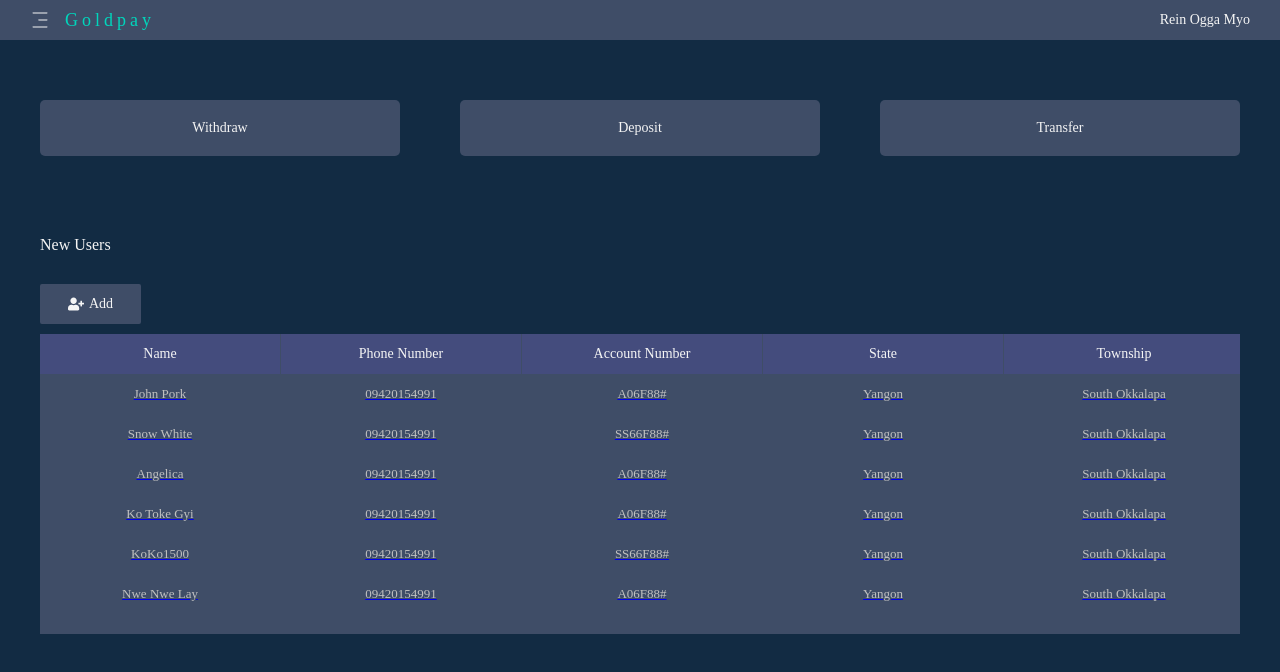
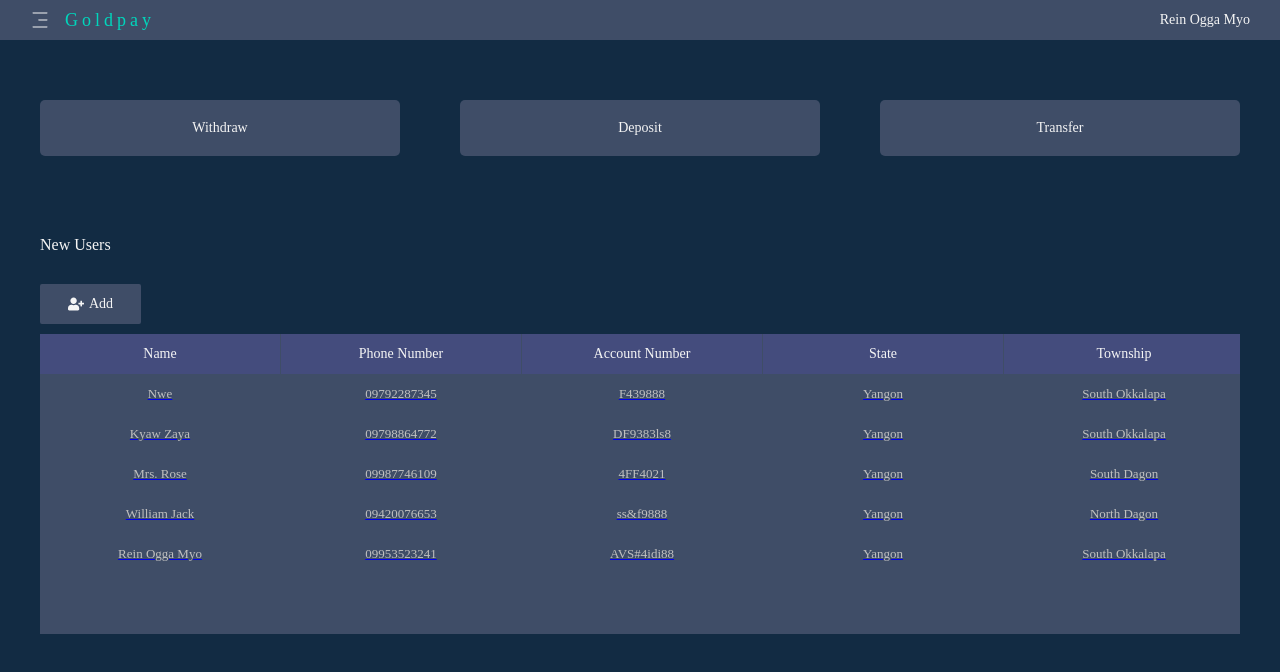
Before and after one commit to juniaaaa133/goldpay-theBankingProj, a Next.js app: page / in a window 1280 px wide. Shown: the top 672 px of the page. Built offline with nearby package versions, Linux system fonts and the light colour scheme; sample sign-in values are in the browser's storage; a web font is replaced by a local one.

Commit message:
Updated user table data

```diff
--- a/src/app/page.tsx
+++ b/src/app/page.tsx
@@ -9,7 +9,6 @@ let route = useRouter();
 
 useEffect(()=>{
 if(window.localStorage !== undefined){
-  console.log(sessionStorage.getItem('hi') , 'ss');
   if(sessionStorage.getItem('auth') == null){
     route.push('/login')
   }
--- a/src/components/home/HomePage.tsx
+++ b/src/components/home/HomePage.tsx
@@ -3,22 +3,25 @@ import Cta from '../cta/Cta'
 import Table from '../table/UserTable'
 import { FaUserPlus } from "react-icons/fa";
 import Link from 'next/link';
-import { dummy_table_data } from '@/data';
+import { dummy_users } from '@/data';
 
 const HomePage = () => {
 
 let [tableData,setTableData] = useState<{
-  id : number,
-name : string,
-phone_number : string,
-account_number : string,
-state : string,
-township: string,
-role : string,
-}[]>([]);
+  id: number ,
+  name : string,
+  phone : string,
+  amount : number,
+  account_no : string,
+  state : string,
+  township: string,
+  role : string,
+  }[]>([]);
 
+//Fetch api data in real time;
 let FetchData = () => {
-let filtered_data = dummy_table_data
+//Fetched filtered api data instead of dummy data;
+let filtered_data = dummy_users
 .sort((a,b) => b.id - a.id)
 .filter((data,index: number) =>(
   index < 6
--- a/src/components/table/UserTable.tsx
+++ b/src/components/table/UserTable.tsx
@@ -3,14 +3,15 @@ import React from 'react'
 
 const Table = ({data,h} : {
   data : {
-    id : number,
-  name : string,
-  phone_number : string,
-  account_number : string,
-  state : string,
-  township: string,
-  role : string,
-  }[] ,
+    id: number ,
+    name : string,
+    phone : string,
+    amount : number,
+    account_no : string,
+    state : string,
+    township: string,
+    role : string,
+    }[] ,
   h : string,
 }) => {
 
@@ -30,8 +31,8 @@ const Table = ({data,h} : {
         data.map((table , index : number) => (
           <Link key={index} href={`/user-management/${table.id}`} className="trans tb-prnt ">
           <div className="tbd fontcl3 main-f ">{table.name}</div>
-          <div className="tbd fontcl3 main-f ">{table.phone_number}</div>
-          <div className="tbd fontcl3 main-f ">{table.account_number}</div>
+          <div className="tbd fontcl3 main-f ">{table.phone}</div>
+          <div className="tbd fontcl3 main-f ">{table.account_no}</div>
           <div className="tbd fontcl3 main-f ">{table.state}</div>
           <div className="tbd fontcl3 main-f ">{table.township}</div>
           <div className="tbd fontcl3 main-f ">{table.role}</div>
--- a/src/data/index.ts
+++ b/src/data/index.ts
@@ -1,121 +1,3 @@
-export const dummy_table_data : {
-    id : number,
-  name : string,
-  phone_number : string,
-  account_number : string,
-  state : string,
-  township: string,
-  role : string,
-  }[] = [
-  {
-    id : 1,
-    name : 'Rein Ogga Myo',
-    phone_number : '09420154991',
-    account_number : "A06F88#",
-    state : "Yangon",
-    township : "South Okkalapa",
-    role : "Admin"
-  },
-  {
-    id : 2,
-    name : 'Alex John',
-    phone_number : '09420154991',
-    account_number : "SS66F88#",
-    state : "Yangon",
-    township : "South Okkalapa",
-    role : "User"
-  },
-  {
-    id : 3,
-    name : 'Sofia Camellia',
-    phone_number : '09420154991',
-    account_number : "A06F88#",
-    state : "Yangon",
-    township : "South Okkalapa",
-    role : "User"
-  },
-  {
-    id : 4,
-    name : 'Rein Ogga Myo',
-    phone_number : '09420154991',
-    account_number : "A06F88#",
-    state : "Yangon",
-    township : "South Okkalapa",
-    role : "Admin"
-  },
-  {
-    id : 5,
-    name : 'Alex John',
-    phone_number : '09420154991',
-    account_number : "SS66F88#",
-    state : "Yangon",
-    township : "South Okkalapa",
-    role : "User"
-  },
-  {
-    id : 6,
-    name : 'Sofia Camellia',
-    phone_number : '09420154991',
-    account_number : "A06F88#",
-    state : "Yangon",
-    township : "South Okkalapa",
-    role : "User"
-  },
-  {
-    id : 7,
-    name : 'Nwe Nwe Lay',
-    phone_number : '09420154991',
-    account_number : "A06F88#",
-    state : "Yangon",
-    township : "South Okkalapa",
-    role : "Admin"
-  },
-  {
-    id : 8,
-    name : 'KoKo1500',
-    phone_number : '09420154991',
-    account_number : "SS66F88#",
-    state : "Yangon",
-    township : "South Okkalapa",
-    role : "User"
-  },
-  {
-    id : 9,
-    name : 'Ko Toke Gyi',
-    phone_number : '09420154991',
-    account_number : "A06F88#",
-    state : "Yangon",
-    township : "South Okkalapa",
-    role : "User"
-  },
-  {
-    id : 10,
-    name : 'Angelica',
-    phone_number : '09420154991',
-    account_number : "A06F88#",
-    state : "Yangon",
-    township : "South Okkalapa",
-    role : "Admin"
-  },
-  {
-    id : 11,
-    name : 'Snow White',
-    phone_number : '09420154991',
-    account_number : "SS66F88#",
-    state : "Yangon",
-    township : "South Okkalapa",
-    role : "User"
-  },
-  {
-    id : 12,
-    name : 'John Pork',
-    phone_number : '09420154991',
-    account_number : "A06F88#",
-    state : "Yangon",
-    township : "South Okkalapa",
-    role : "User"
-  },
-  ]
 
 export const dummy_history_data : {
     id : number,
@@ -146,6 +28,9 @@ name : string,
 phone : string,
 amount : number,
 account_no : string,
+state : string,
+township: string,
+role : string,
 }[] = [
 {
   id: 1,
@@ -153,39 +38,49 @@ account_no : string,
   phone : '09953523241',
   amount : 30000,
   account_no : 'AVS#4idi88',
-
-},
-{
-  id: 2,
-  name : "Aster Zaw",
-  phone : '09794302034',
-  amount : 9000,
-  account_no : 'AVS#4idi88',
-
-},
-{
-  id: 3,
-  name : "Ma Sabal",
-  phone : '09420154991',
-  amount : 500000,
-  account_no : 'AVS#4idi88',
-
-},
-{
-  id: 4,
-  name : "Ma Ma Ka Lay Lay",
-  phone : '09450083743',
-  amount : 5000,
-  account_no : 'AVS#4idi88',
-
+  state : "Yangon",
+  township : "South Okkalapa",
+  role : "User"
 },
 {
   id: 5,
-  name : " Zayar Lynn ",
-  phone : '099632383741',
-  amount : 180000,
-  account_no : 'AVS#4idi88',
-
+  name : "William Jack",
+  phone : '09420076653',
+  amount : 200000,
+  account_no : 'ss&f9888',
+  state : "Yangon",
+  township : "North Dagon",
+  role : "User"
+},
+{
+  id: 51,
+  name : "Mrs. Rose",
+  phone : '09987746109',
+  amount : 5500,
+  account_no : '4FF4021',
+  state : "Yangon",
+  township : "South Dagon",
+  role : "User"
+},
+{
+  id: 52,
+  name : "Kyaw Zaya",
+  phone : '09798864772',
+  amount : 90000,
+  account_no : 'DF9383ls8',
+  state : "Yangon",
+  township : "South Okkalapa",
+  role : "User"
+},
+{
+  id: 54,
+  name : "Nwe",
+  phone : '09792287345',
+  amount : 80000,
+  account_no : 'F439888',
+  state : "Yangon",
+  township : "South Okkalapa",
+  role : "User"
 },
 ]
 
```
Also changed, not shown: src/components/users/UserPage.tsx (+26 -3 lines).
